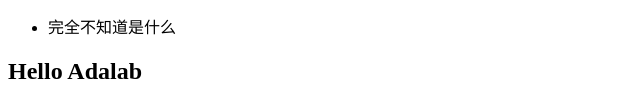
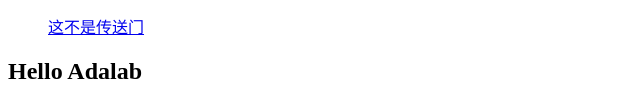
Before and after one commit to ghost547/ghost547.github.io, a plain HTML site: page index.html in a window 1280 px wide. Shown: the part 314-418 px from the top of the page, without its empty margins (0-640 px from the left). Drawn offline with Linux system fonts and the light colour scheme.

Commit message:
Update index.html

```diff
--- a/index.html
+++ b/index.html
@@ -14,7 +14,7 @@
 <main>
     <aside>
     <ul>
-        <li>完全不知道是什么</li>
+        <a href="https://ghost547.github.io/bilibili">这不是传送门</a>
     </ul>
     </aside>
     <article>
```
